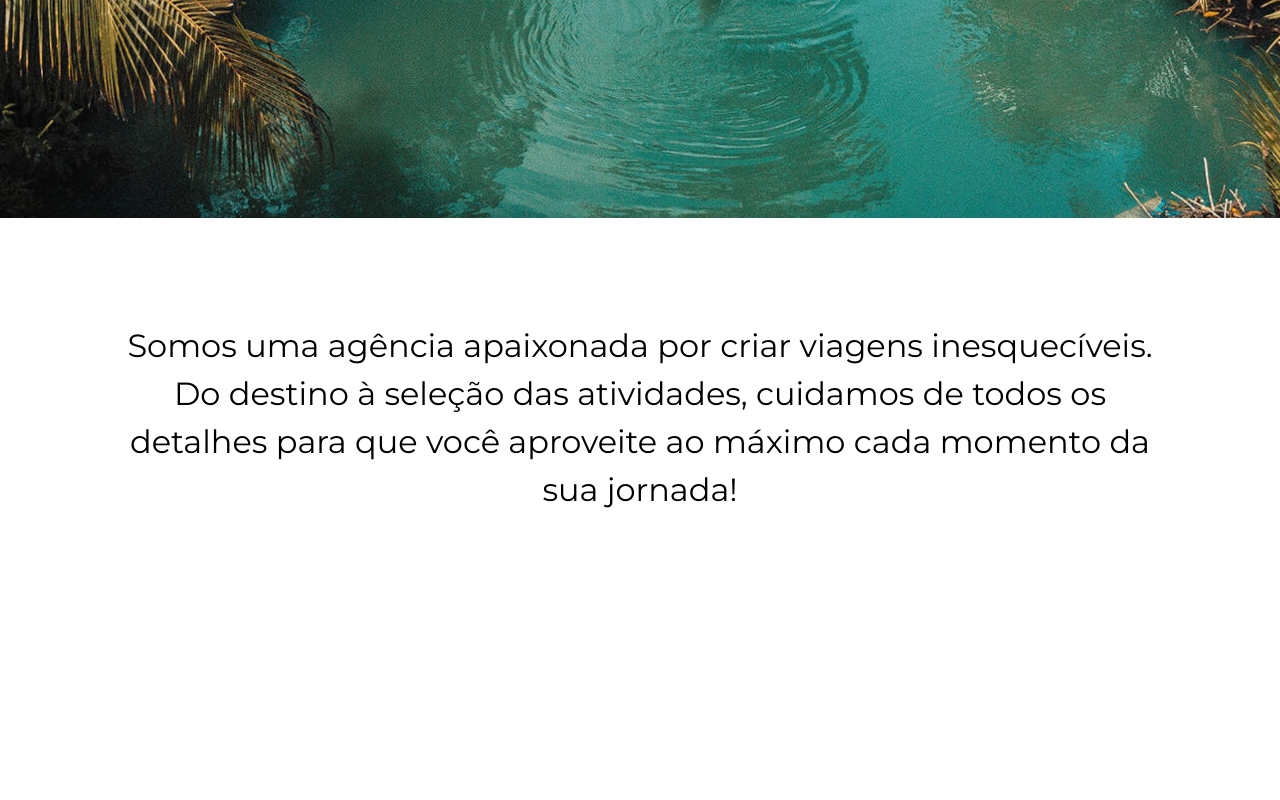
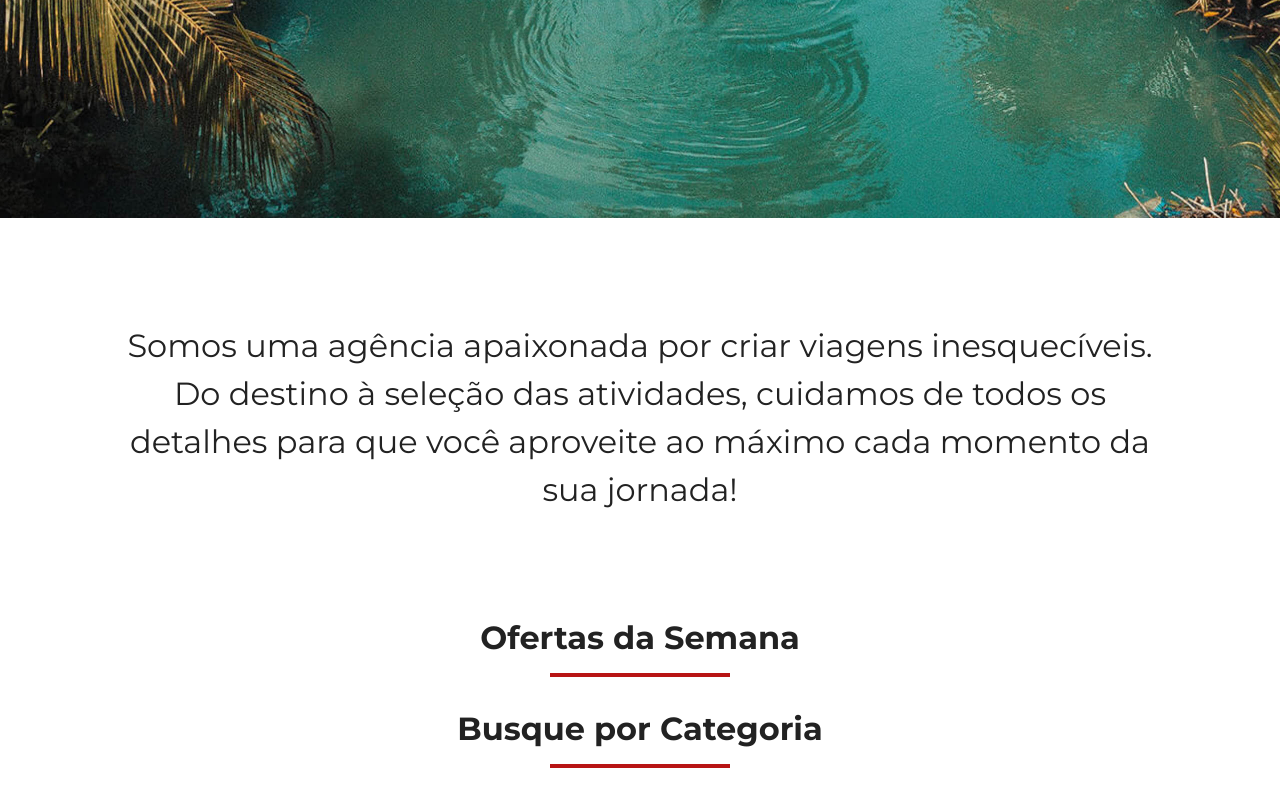
Before and after one commit to EltonBeck/jornada-viagens, a plain HTML site: page index.html in a window 1280 px wide. Shown: the part 542-1342 px from the top of the page. Before the commit the page ends 1160 px from the top, so only its background shows below. Drawn offline with Linux system fonts and the light colour scheme.

Commit message:
Adicionado titulo offers

```diff
--- a/css/global.css
+++ b/css/global.css
@@ -40,4 +40,26 @@ button {
 
 body {
   font-family: "Montserrat";
+  color: var(--text-primary-color);
 }
+
+.section-tittle h2{
+  font-size: 28px;
+  font-weight: var(--title-weight);
+  margin: 0;
+  text-align: center;
+}
+
+.section-tittle hr{
+  width: 180px;
+  height: 4px;
+  background-color: var(--butoon-secundary-color);
+  border: none;
+  margin: 16px auto 32px;
+}
+
+@media screen and (min-width:768px){
+  .section-tittle h2{
+    font-size: 32px;
+  }
+}
--- a/css/style.css
+++ b/css/style.css
@@ -1,3 +1,4 @@
 @import url(global.css);
 @import url(header.css);
 @import url(hero.css);
+@import url(offers.css);
--- a/index.html
+++ b/index.html
@@ -57,5 +57,15 @@
         aproveite ao máximo cada momento da sua jornada!
       </h2>
     </section>
+    <section class="offers">
+      <div class="section-tittle">
+        <h2>Ofertas da Semana</h2>
+        <hr />
+      </div>
+      <div class="section-tittle">
+        <h2>Busque por Categoria</h2>
+        <hr />
+      </div>
+    </section>
   </body>
 </html>
```
Also changed, not shown: css/offers.css (added).
